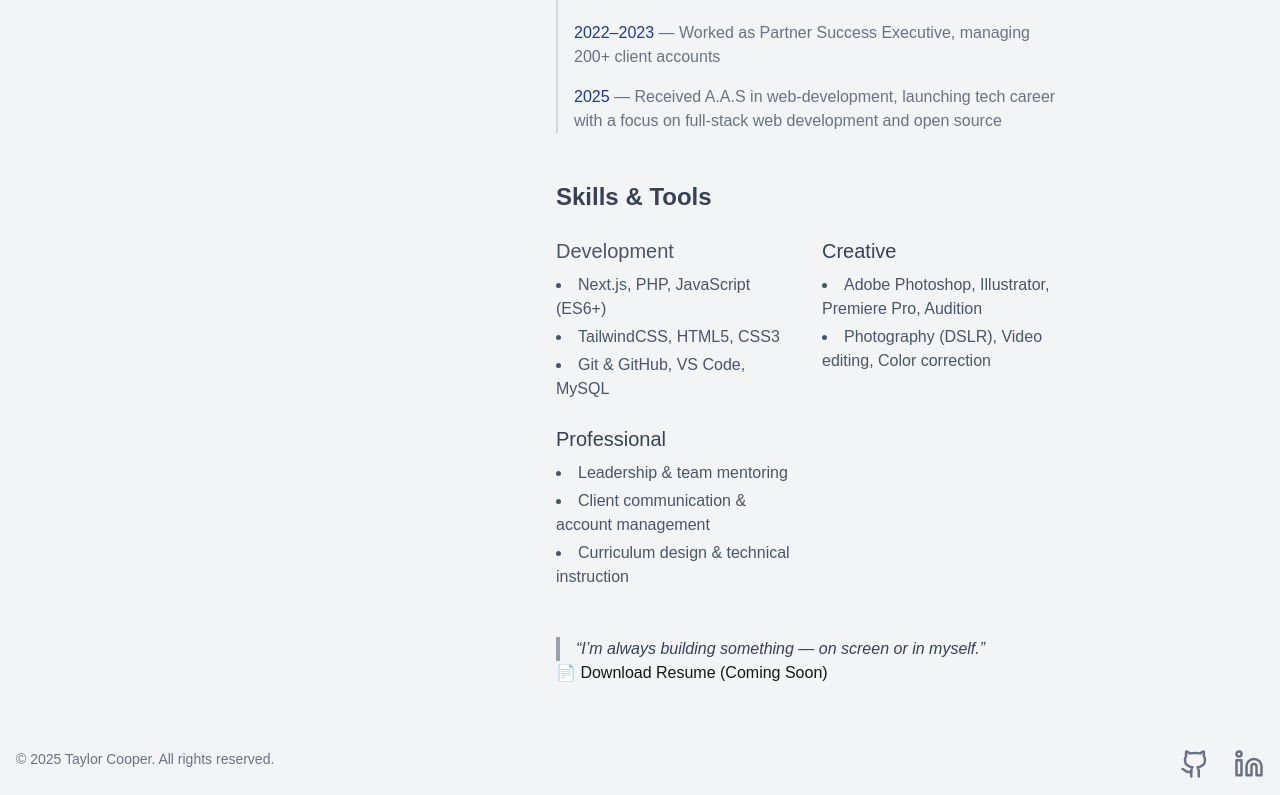
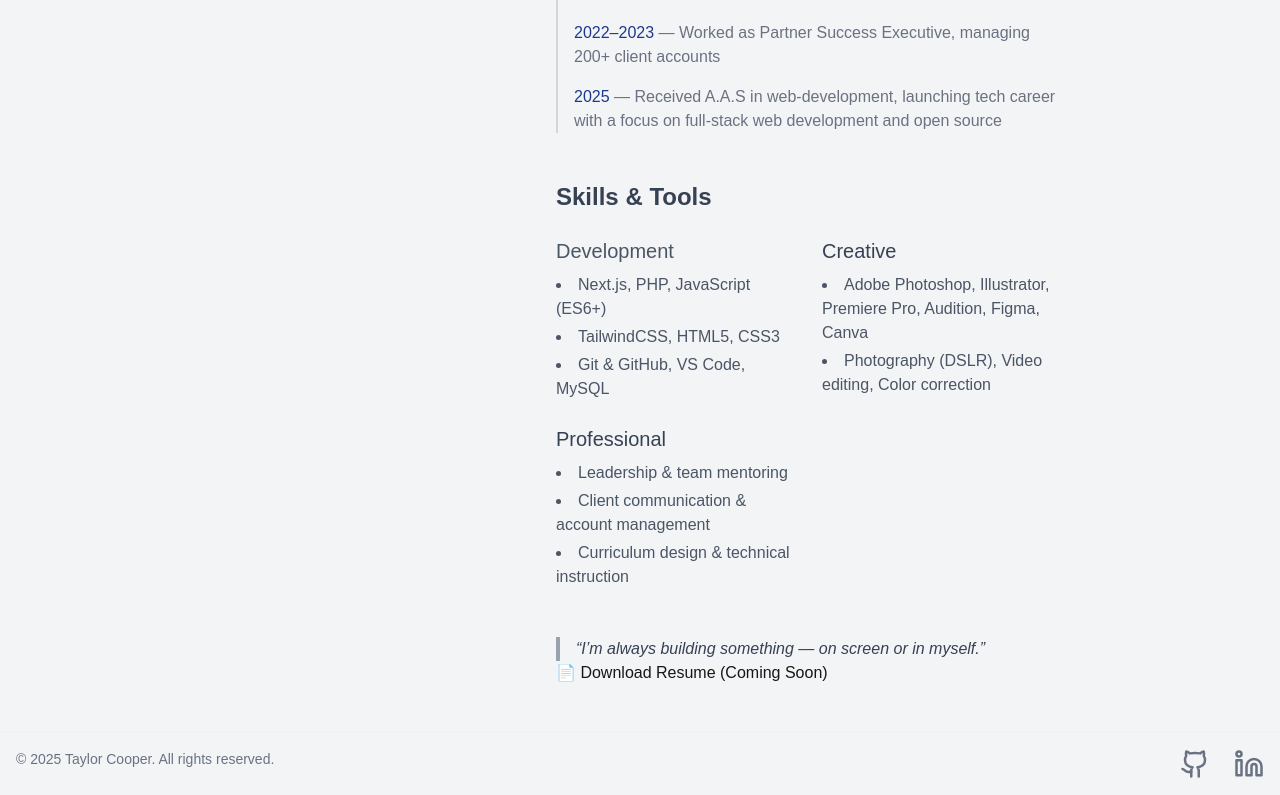
Before and after one commit to CAPNCOOP/nextjs-portfolio, a Next.js app: page /about in a window 1280 px wide. Shown: the part 1030-1825 px from the top of the page. Built offline with nearby package versions, Linux system fonts and the light colour scheme.

Commit message:
added detail to about

```diff
--- a/src/app/about/page.tsx
+++ b/src/app/about/page.tsx
@@ -90,7 +90,7 @@ export default function AboutPage() {
                   <div>
                     <h3 className="text-xl font-medium mb-2 text-gray-700">Creative</h3>
                     <ul className="list-disc text-gray-600 list-inside space-y-1">
-                      <li>Adobe Photoshop, Illustrator, Premiere Pro, Audition</li>
+                      <li>Adobe Photoshop, Illustrator, Premiere Pro, Audition, Figma, Canva</li>
                       <li>Photography (DSLR), Video editing, Color correction</li>
                     </ul>
                   </div>
--- a/src/components/ProjectCard.tsx
+++ b/src/components/ProjectCard.tsx
@@ -17,7 +17,7 @@ export default function ProjectCard({ title, description, link }: ProjectCardPro
     >
       <h3 className="text-xl font-bold mb-2">{title}</h3>
       <p className="text-gray-800 mb-4">{description}</p>
-      <Link href={link} className="bg-gray-300 text-gray-600 p-2 flex rounded-lg shadow-md justify-center">
+      <Link href={link} className="bg-gray-300 text-gray-600 p-2 mt-auto flex rounded-lg shadow-md justify-center">
         View Project
       </Link>
     </motion.div>
```
